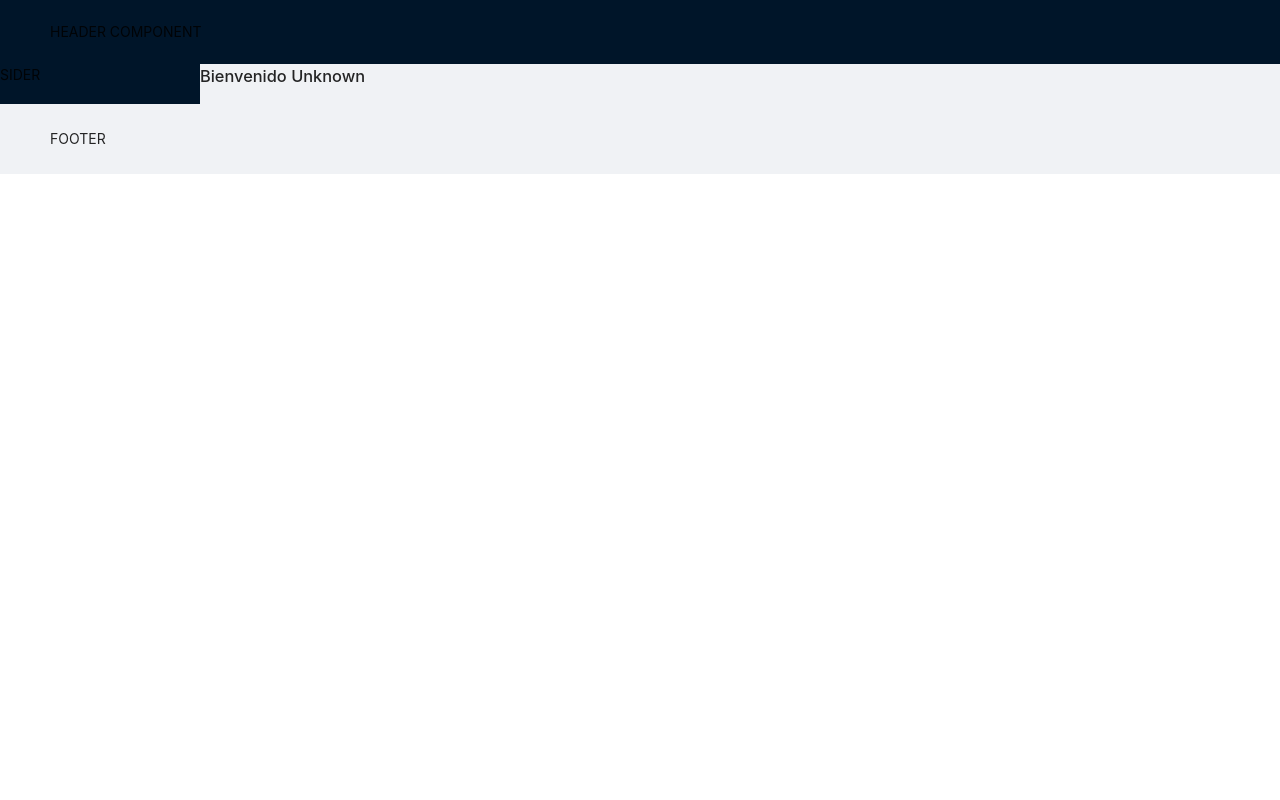
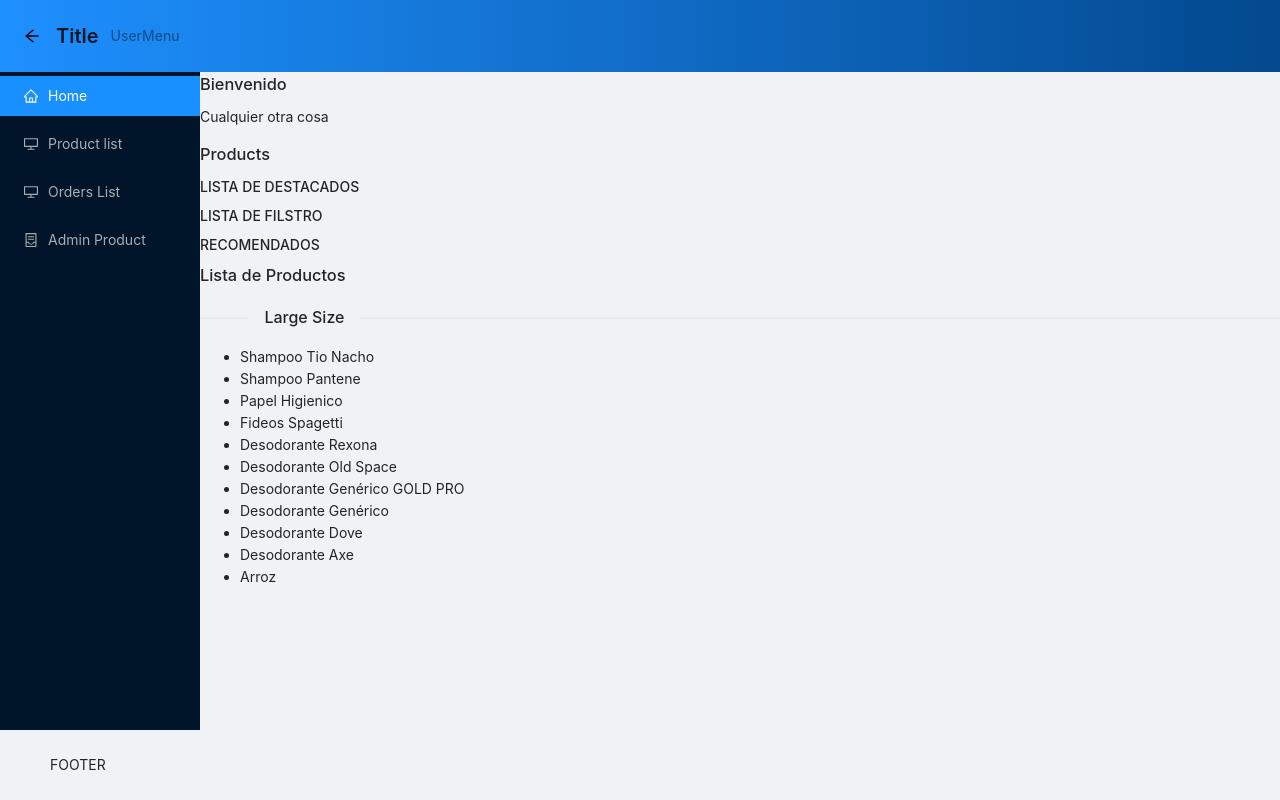
Before and after one commit to Neomartin/20i-ecommerce-frontend, a React (Create React App) app: page / in a window 1280 px wide. Built offline with nearby package versions, Linux system fonts and the light colour scheme.

Commit message:
Products front

```diff
--- a/package.json
+++ b/package.json
@@ -3,6 +3,7 @@
   "version": "0.1.0",
   "private": true,
   "dependencies": {
+    "@ant-design/icons": "^4.7.0",
     "@testing-library/jest-dom": "^5.16.2",
     "@testing-library/react": "^12.1.4",
     "@testing-library/user-event": "^13.5.0",
--- a/src/App.jsx
+++ b/src/App.jsx
@@ -1,25 +1,31 @@
 import React from 'react';
 import { Layout } from 'antd';
 import { Home } from './pages/Home/Home';
-const { Header, Footer, Sider, Content } = Layout;
+import { Header } from './shared/Header/Header'
+import { Sidebar } from './shared/Sidebar/Sidebar';
+import { Products } from './pages/Products/Products';
+import { ProductsFromDB } from './constants/productsFromDB';
+
+const { Footer, Sider, Content } = Layout;
+
 
 export const App = () => {
-    // const user = {
-    //     fullName: 'John Doe',
-    //     role: 'ADMIN_ROLE'
-    // }
-    // localStorage.setItem('user', JSON.stringify(user))
-    const user = JSON.parse(localStorage.getItem('user')) || { fullName: 'Unknown', role: 'GUEST_ROLE'};
-    const anotherInfo = 'Cualquier otra cosa'
+    const user = JSON.parse(localStorage.getItem('user')) || {};
+    const anotherInfo = 'Cualquier otra cosa';
+    const products = ProductsFromDB;
     return (
         <>
             <Layout>
-               <Header>HEADER COMPONENT</Header>
-               <Layout>
-                    <Sider>SIDER</Sider>
+               <Header user={user} age={user.age} role={user.role} adress={user.adress} city={user.city} />
+               <Layout className="full-height">
+
+                   <Sider>
+                    <Sidebar  user={user} />
+                   </Sider>
+
                     <Content>
-                        <Home
-                            usuario={user}></Home>
+                        <Home other={anotherInfo} usuario={user}></Home>
+                        <Products productsDB={products}/>
                     </Content>
                </Layout>
                <Footer>FOOTER</Footer>
--- /dev/null
+++ b/src/constants/productsFromDB.jsx
@@ -0,0 +1,121 @@
+export const ProductsFromDB = [{
+    _id: "6222946ac5bf78b8417b3391",
+    name: "Shampoo Tio Nacho",
+    price: 1350,
+    stock: true,
+    category_id: "GENERAL",
+    iva: "21",
+    createdAt: "2022-03-04T22:36:26.654Z",
+    quantity: 2
+},
+{
+    _id: "622294f41b34c843c786edb3",
+    name: "Shampoo Pantene",
+    description: "",
+    price: 640,
+    stock: true,
+    category_id: "GENERAL",
+    cod: "0001",
+    iva: "21",
+    createdAt: "2022-03-04T22:38:44.978Z",
+    quantity: 3
+},
+{
+    _id: "621d131baaebd8905d22aa13",
+    name: "Papel Higienico",
+    description: "Papel de 50 metros de largo",
+    price: 120,
+    stock: true,
+    category_id: "PERFUMERIA",
+    cod: "1",
+    iva: "21",
+    quantity: 5,
+    createdAt: "2022-03-15T23:36:53.278Z"
+},
+{
+    _id: "621ff32d89438db87d035240",
+    name: "Fideos Spagetti",
+    description: "",
+    price: 160,
+    stock: true,
+    category_id: "PERFUMERIA",
+    cod: "0001",
+    iva: "21",
+    quantity: 2,
+    createdAt: "2022-03-15T23:36:53.278Z"
+},
+{
+    _id: "621ff2d87fb9f142a6a99c0c",
+    name: "Desodorante Rexona",
+    price: 250,
+    stock: true,
+    category_id: "GENERAL",
+    iva: "21",
+    quantity: 7,
+    createdAt: "2022-03-15T23:36:53.278Z"
+},
+{
+    _id: "621ff2f989438db87d03523e",
+    name: "Desodorante Old Space",
+    description: "",
+    price: 240,
+    stock: true,
+    category_id: "PERFUMERIA",
+    cod: "0001",
+    iva: "21",
+    quantity: 1,
+    createdAt: "2022-03-15T23:36:53.278Z"
+},
+{
+    _id: "621ffd393bce13940e00437a",
+    name: "Desodorante Genérico GOLD PRO",
+    price: 150,
+    stock: true,
+    category_id: "GENERAL",
+    iva: "21",
+    quantity: 10,
+    createdAt: "2022-03-15T23:36:53.278Z"
+},
+{
+    _id: "621ffcff3bce13940e004370",
+    name: "Desodorante Genérico",
+    price: 1650,
+    stock: true,
+    category_id: "GENERAL",
+    iva: "21",
+    quantity: 3,
+    createdAt: "2022-03-15T23:36:53.278Z"
+},
+{
+    _id: "621ff2e37fb9f142a6a99c0e",
+    name: "Desodorante Dove",
+    price: 410,
+    stock: true,
+    category_id: "GENERAL",
+    iva: "21",
+    quantity: 5,
+    createdAt: "2022-03-15T23:36:53.278Z"
+},
+{
+    _id: "621ff2d07fb9f142a6a99c0a",
+    name: "Desodorante Axe",
+    price: 580,
+    stock: true,
+    category_id: "GENERAL",
+    iva: "21",
+    quantity: 5,
+    createdAt: "2022-03-15T23:36:53.278Z"
+},
+{
+    _id: "62210360cc0513245f5e657c",
+    name: "Arroz",
+    description: "",
+    price: 200,
+    stock: true,
+    category_id: "GENERAL",
+    cod: "0001",
+    iva: "21",
+    createdAt: "2022-03-03T18:05:20.193Z",
+    quantity: 4
+}
+]
--- a/src/index.css
+++ b/src/index.css
@@ -1,4 +1,13 @@
 body {
   margin: 0;
-  font-family: BlinkMacSystemFont, 'Segoe UI'
+  font-family: BlinkMacSystemFont, 'Segoe UI';
+  min-height: 100vh;
 }
+
+.full-height {
+  min-height: calc(100vh - 142px);
+}
+
+.text-red {
+  color: red;
+}
--- a/src/pages/Home/Home.jsx
+++ b/src/pages/Home/Home.jsx
@@ -1,10 +1,11 @@
 import React from 'react'
 
-export const Home = ({usuario, cosa, otroDato}) => {
+export const Home = ({usuario, other}) => {
+
   return (
     <>
         <h1>Bienvenido {usuario.fullName}</h1>
-        <p>{cosa}</p>
+        <p>{other}</p>
     </>
   )
 }
--- /dev/null
+++ b/src/pages/Products/Products.jsx
@@ -0,0 +1,14 @@
+import React from 'react'
+import { ProductList } from './ProductsList/ProductList'
+
+export const Products = ({ productsDB }) => {
+  return (
+    <div>
+        <h1>Products</h1>
+        <h4>LISTA DE DESTACADOS</h4>
+        <h4>LISTA DE FILSTRO</h4>
+        <h4>RECOMENDADOS</h4>
+        <ProductList productsDBToList={productsDB}/>
+    </div>
+  )
+}
--- /dev/null
+++ b/src/pages/Products/ProductsList/ProductList.jsx
@@ -0,0 +1,69 @@
+import { Divider, List } from 'antd';
+import React from 'react'
+
+export const ProductList = ({productsDBToList}) => {
+  return (
+    <>
+      <h1>Lista de Productos</h1>
+      <Divider orientation="left">Large Size</Divider>
+      {/* <List
+        size="large"
+        header={<div>Product List</div>}
+        footer={<div>Pie de pagina de la lista de productos</div>}
+        bordered
+        dataSource={productsDBToList}
+        renderItem={product =>
+          <List.Item>
+            <span className="text-red">{product._id}</span>
+            {product.name}
+          </List.Item>}
+      /> */}
+      <ul>
+        {productsDBToList.map(product => <li>{product.name}</li>)}
+      </ul>
+
+
+      {/* <List
+        itemLayout="vertical"
+        size="large"
+        pagination={{
+          onChange: page => {
+            console.log(page);
+          },
+          pageSize: 3,
+        }}
+        dataSource={listData}
+        footer={
+          <div>
+            <b>ant design</b> footer part
+          </div>
+        }
+        renderItem={item => (
+          <List.Item
+            key={item.title}
+            actions={[
+              <IconText icon={StarOutlined} text="156" key="list-vertical-star-o" />,
+              <IconText icon={LikeOutlined} text="156" key="list-vertical-like-o" />,
+              <IconText icon={MessageOutlined} text="2" key="list-vertical-message" />,
+            ]}
+            extra={
+              <img
+                width={272}
+                alt="logo"
+                src="https://gw.alipayobjects.com/zos/rmsportal/mqaQswcyDLcXyDKnZfES.png"
+              />
+            }
+          >
+            <List.Item.Meta
+              avatar={<Avatar src={item.avatar} />}
+              title={<a href={item.href}>{item.title}</a>}
+              description={item.description}
+            />
+            {item.content}
+          </List.Item>
+        )}
+      /> */}
+    </>
+
+  )
+}
--- /dev/null
+++ b/src/shared/Header/Header.css
@@ -0,0 +1,3 @@
+.ant-page-header {
+    background-image: linear-gradient(to right, dodgerblue 0%  ,  rgb(3, 73, 143) 100%);
+}
--- a/src/shared/Header/Header.jsx
+++ b/src/shared/Header/Header.jsx
@@ -0,0 +1,15 @@
+import { PageHeader } from 'antd';
+import React from 'react';
+import './Header.css'
+
+export const Header = ({user}) => {
+
+  return (
+    <PageHeader
+        className="site-page-header"
+        onBack={() => null}
+        title="Title"
+        subTitle={user.role === 'USER_ROLE' ? 'AdminMenu' : 'UserMenu'}
+    />
+  )
+}
--- a/src/shared/Sidebar/Sidebar.jsx
+++ b/src/shared/Sidebar/Sidebar.jsx
@@ -0,0 +1,33 @@
+import { ContainerOutlined, DesktopOutlined, HomeOutlined } from '@ant-design/icons'
+import { Menu } from 'antd'
+import React from 'react'
+
+export const Sidebar = () => {
+  return (
+    <div>
+        {/* <Button type="primary" onClick={this.toggleCollapsed} style={{ marginBottom: 16 }}>
+          {React.createElement(this.state.collapsed ? MenuUnfoldOutlined : MenuFoldOutlined)}
+        </Button> */}
+        <Menu
+          defaultSelectedKeys={['1']}
+          defaultOpenKeys={['sub1']}
+          mode="inline"
+          theme="dark"
+        //   inlineCollapsed={this.state.collapsed}
+        >
+          <Menu.Item key="1" icon={<HomeOutlined />}>
+            Home
+          </Menu.Item>
+          <Menu.Item key="2" icon={<DesktopOutlined />}>
+            Product list
+          </Menu.Item>
+          <Menu.Item key="3" icon={<DesktopOutlined />}>
+            Orders List
+          </Menu.Item>
+          <Menu.Item key="4" icon={<ContainerOutlined />}>
+            Admin Product
+          </Menu.Item>
+        </Menu>
+      </div>
+  )
+}
```
Also changed, not shown: 1 other file (tests, documents, lock files or other folders).
